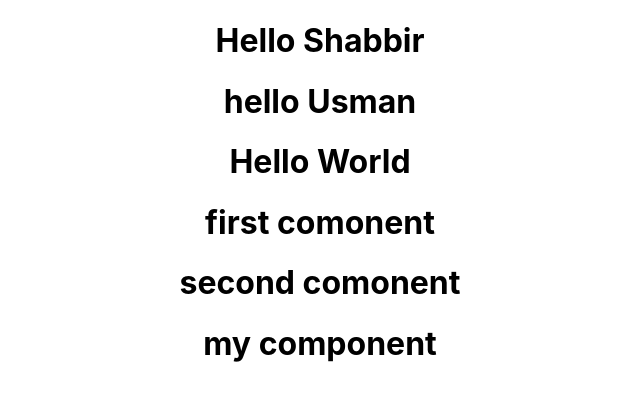
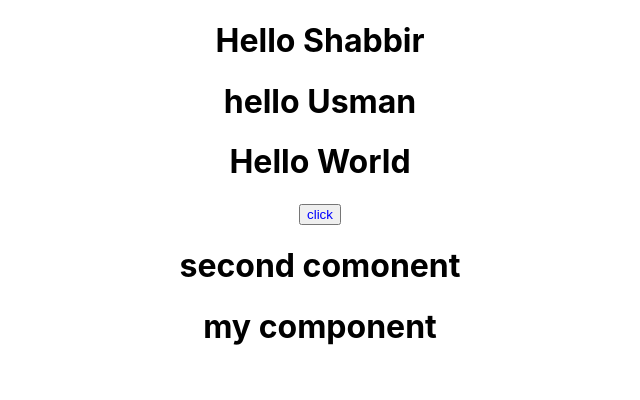
Before and after one commit to usmanshabbir756/react-basics, a React (Create React App) app: page / in a window 1280 px wide. Shown: the top 400 px of the page, without its empty margins (320-960 px from the left). Built offline with nearby package versions, Linux system fonts and the light colour scheme.

Commit message:
jsx event onClick & className

```diff
--- a/src/App.css
+++ b/src/App.css
@@ -2,37 +2,6 @@
   text-align: center;
 }
 
-.App-logo {
-  height: 40vmin;
-  pointer-events: none;
+.first{
+  color: blue;
 }
-
-@media (prefers-reduced-motion: no-preference) {
-  .App-logo {
-    animation: App-logo-spin infinite 20s linear;
-  }
-}
-
-.App-header {
-  background-color: #282c34;
-  min-height: 100vh;
-  display: flex;
-  flex-direction: column;
-  align-items: center;
-  justify-content: center;
-  font-size: calc(10px + 2vmin);
-  color: white;
-}
-
-.App-link {
-  color: #61dafb;
-}
-
-@keyframes App-logo-spin {
-  from {
-    transform: rotate(0deg);
-  }
-  to {
-    transform: rotate(360deg);
-  }
-}
--- a/src/components/MyComponent.js
+++ b/src/components/MyComponent.js
@@ -1,5 +1,5 @@
 export function FirstComponent(){
-    return <h1>first comonent</h1>
+    return <button className="first" onClick={handelClick}>click</button>
 }
 
 export function SecondComponent(){
@@ -9,3 +9,7 @@ export function SecondComponent(){
 export default function MyComponent(){
     return <h1>my component</h1>
 }
+
+function handelClick(){
+    alert('cliked');
+}
```
